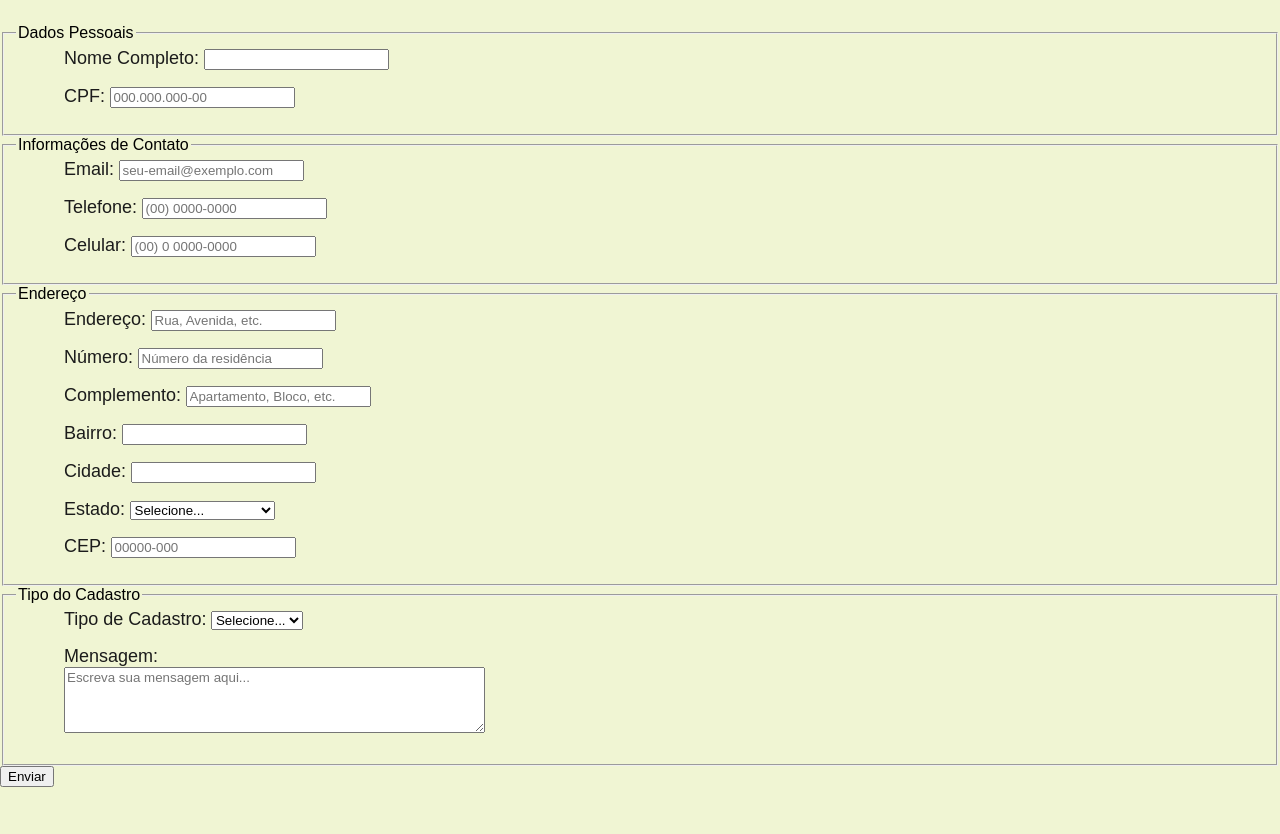
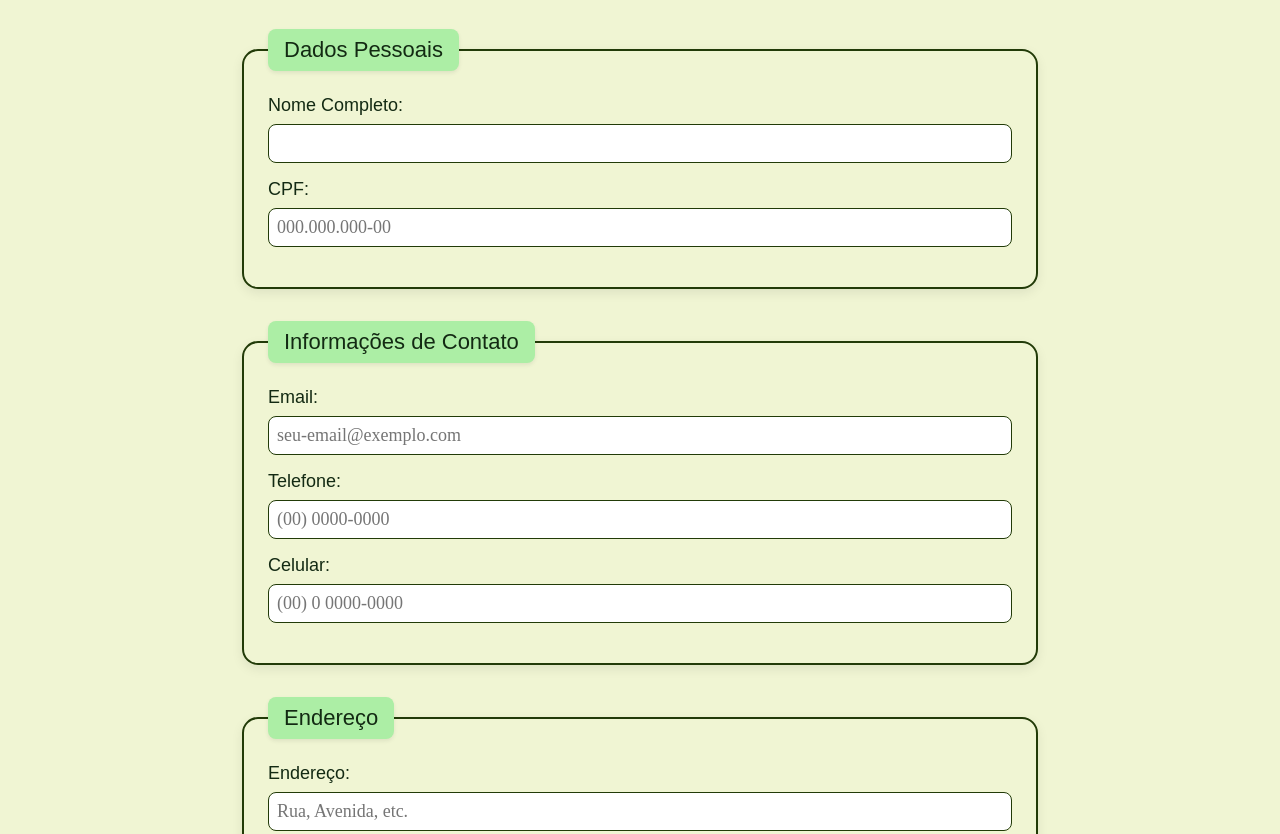
Before and after one commit to lucasjosebs/site-institucional-ong, a plain HTML site: page html/cadastro.html in a window 1280 px wide. Shown: the part 314-1148 px from the top of the page. Drawn offline with Linux system fonts and the light colour scheme; a web font is replaced by a local one.

Commit message:
Adicionando estilização ao formulário

```diff
--- a/css/style.css
+++ b/css/style.css
@@ -374,6 +374,95 @@ address p strong{
   font-style: normal;
 }
 
+main form {
+    max-width: 800px;
+    margin: var(--space-4) auto var(--space-5) auto;
+    padding: 0 var(--space-5);
+}
+
+form fieldset {
+    border: 2px solid var(--color-primary);
+    border-radius: var(--space-2);
+    padding: var(--space-3);
+    margin-bottom: var(--space-4);
+    box-shadow: 0 4px 12px var(--color-box-shadow);
+}
+
+form legend {
+    color: var(--color-secundary-title);
+    font-family: var(--font-titulo);
+    font-size: var(--text-lg);
+    background-color: var(--color-accent-border);
+    padding: var(--space-1) var(--space-2);
+    border-radius: var(--space-1);
+    box-shadow: 0 2px 4px var(--color-box-shadow);
+}
+
+main form p {
+    margin: 0 0 var(--space-2) 0;
+    text-align: left;
+    display: flex;
+    flex-direction: column;
+    gap: var(--space-1);
+}
+
+form label {
+    font-family: var(--font-titulo);
+    color: var(--color-secundary-title);
+    font-size: var(--text-base);
+}
+
+form input[type="text"],
+form input[type="email"],
+form input[type="tel"],
+form select,
+form textarea {
+    width: 100%;
+    padding: var(--space-1);
+    border: 1px solid var(--color-primary);
+    border-radius: var(--space-1);
+    font-family: var(--font-corpo);
+    font-size: var(--text-base);
+    color: var(--color-text-main);
+    background-color: var(--color-text-header-footer);
+    box-sizing: border-box;
+}
+
+form input:focus,
+form select:focus,
+form textarea:focus {
+    outline: none;
+    border-color: var(--color-border-hover);
+    box-shadow: 0 0 5px var(--color-accent-border);
+}
+
+form textarea {
+    resize: vertical;
+}
+
+form button[type="submit"] {
+    display: block;
+    width: 100%;
+    max-width: 300px;
+    margin: var(--space-2) auto var(--space-2) auto;
+    padding: var(--space-2);
+    background-color: var(--color-primary);
+    color: var(--color-text-header-footer);
+    font-family: var(--font-titulo);
+    font-size: var(--text-xl);
+    border: none;
+    border-radius: var(--space-1);
+    cursor: pointer;
+    transition: background-color 0.3s ease;
+    box-shadow: 0 4px 12px var(--color-box-shadow);
+}
+
+form button[type="submit"]:hover {
+    background-color: var(--color-border-hover);
+}
+
+
+
 /*Quebra do layout*/
 @media (max-width: 924px) {
   .rodape {
@@ -622,6 +711,16 @@ address p strong{
     font-size: var(--text-sm);
   }
 
+  main form {
+    padding: 0;
+    margin-left: var(--space-2);
+    margin-right: var(--space-2);
+  }
+
+  form fieldset {
+    padding: var(--space-2);
+  }
+
 }
 
 /* Dispositivos Móveis Pequenos */
```
